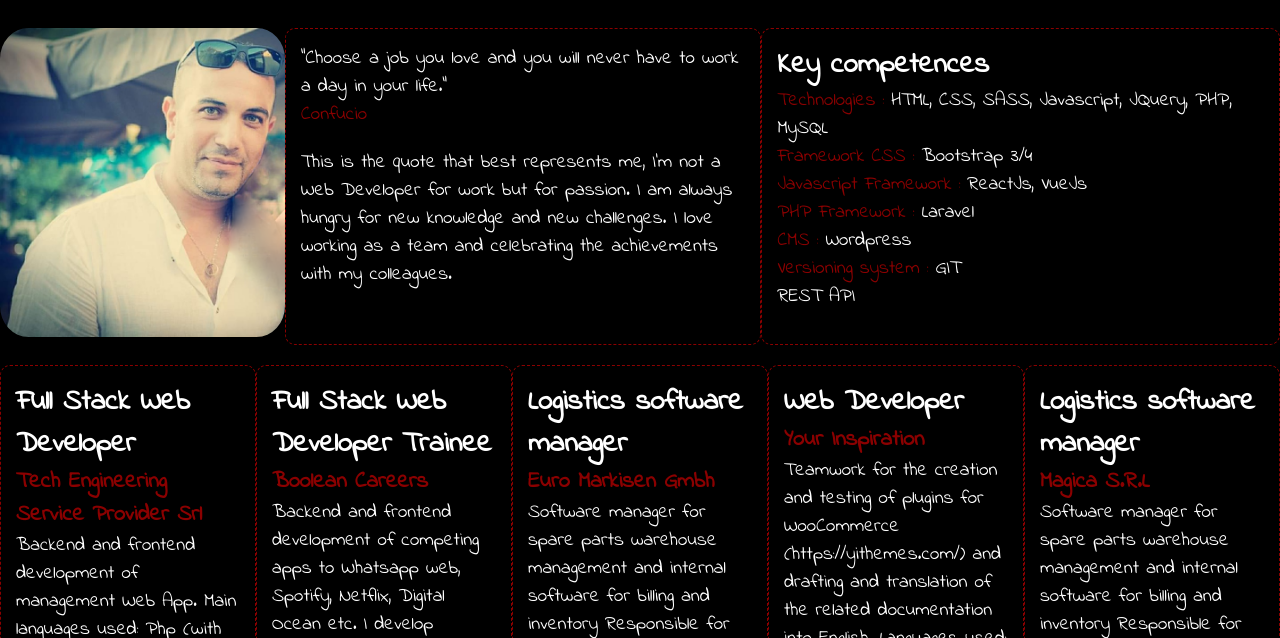
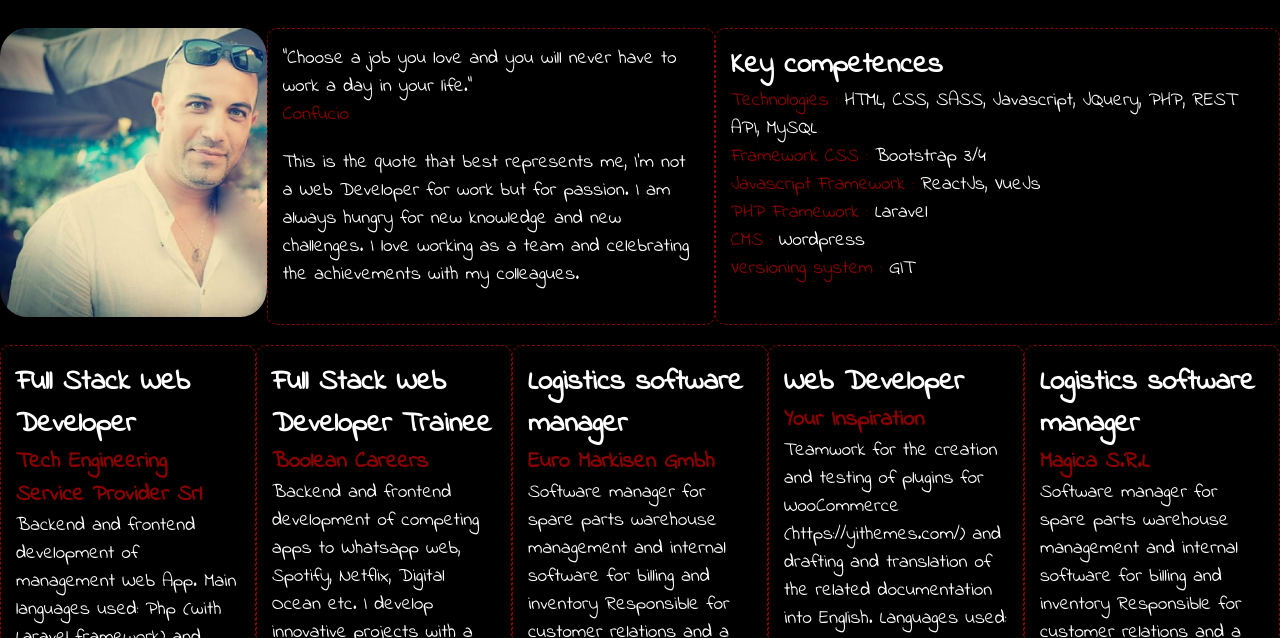
Before and after one commit to corradoct/portfolio, a website: page about.html in a window 1280 px wide. Shown: the part 162-800 px from the top of the page. Drawn offline with nearby package versions, Linux system fonts and the light colour scheme.

Commit message:
Update about.html

```diff
--- a/about.html
+++ b/about.html
@@ -73,13 +73,12 @@
         <div class="col tech">
           <h2>Key competences</h2>
           <ul>
-            <li> <span> Technologies : </span> HTML, CSS, SASS, Javascript, JQuery, PHP, MySQL</li>
+            <li> <span> Technologies : </span> HTML, CSS, SASS, Javascript, JQuery, PHP, REST API, MySQL</li>
             <li> <span> Framework CSS : </span> Bootstrap 3/4</li>
             <li> <span> Javascript Framework : </span> ReactJs, VueJs</li>
             <li> <span> PHP Framework : </span> Laravel</li>
             <li> <span> CMS : </span> Wordpress</li>
             <li> <span> Versioning system : </span> GIT</li>
-            <li>REST API</li>
           </ul>
         </div>
       </div>
```
